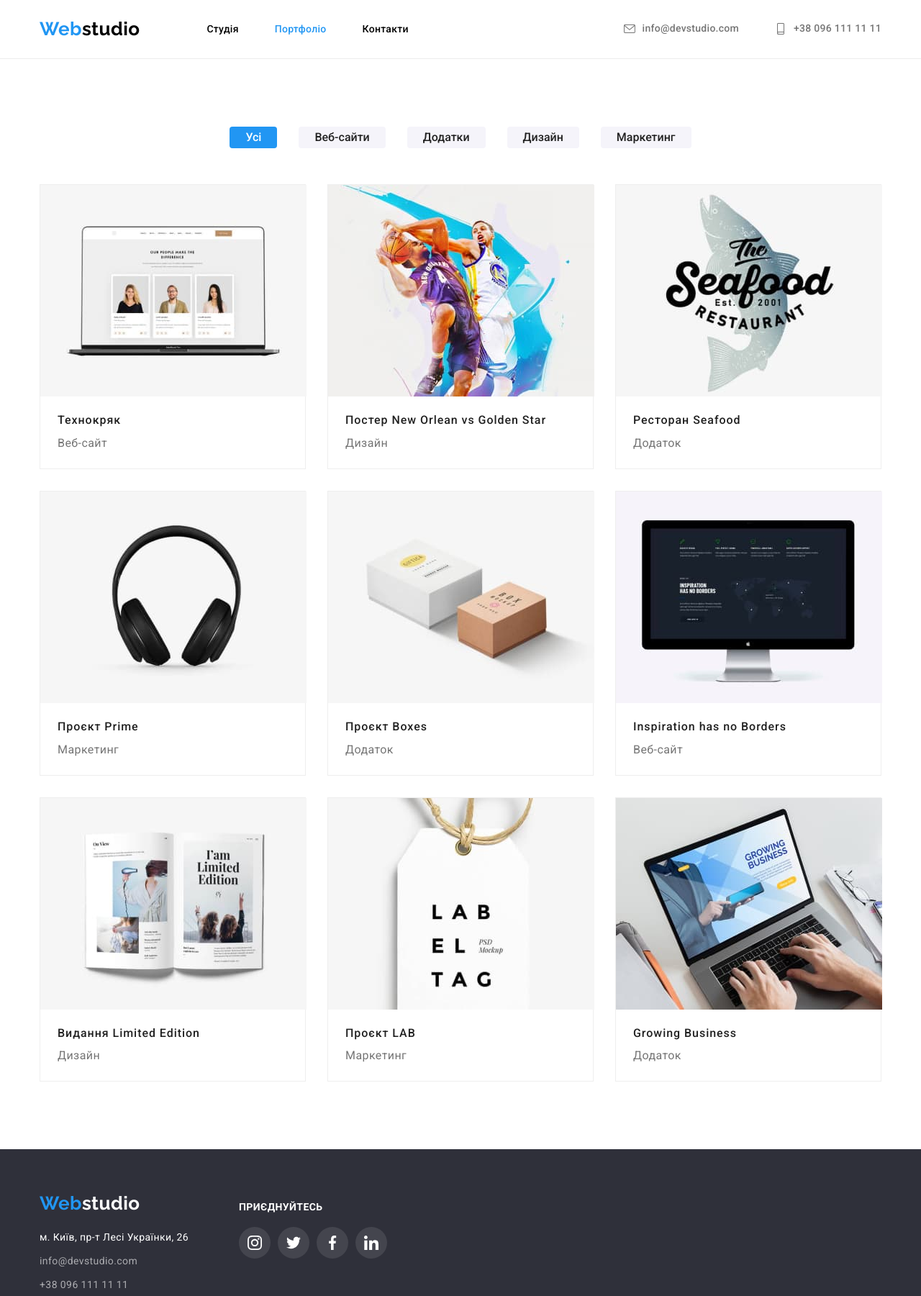
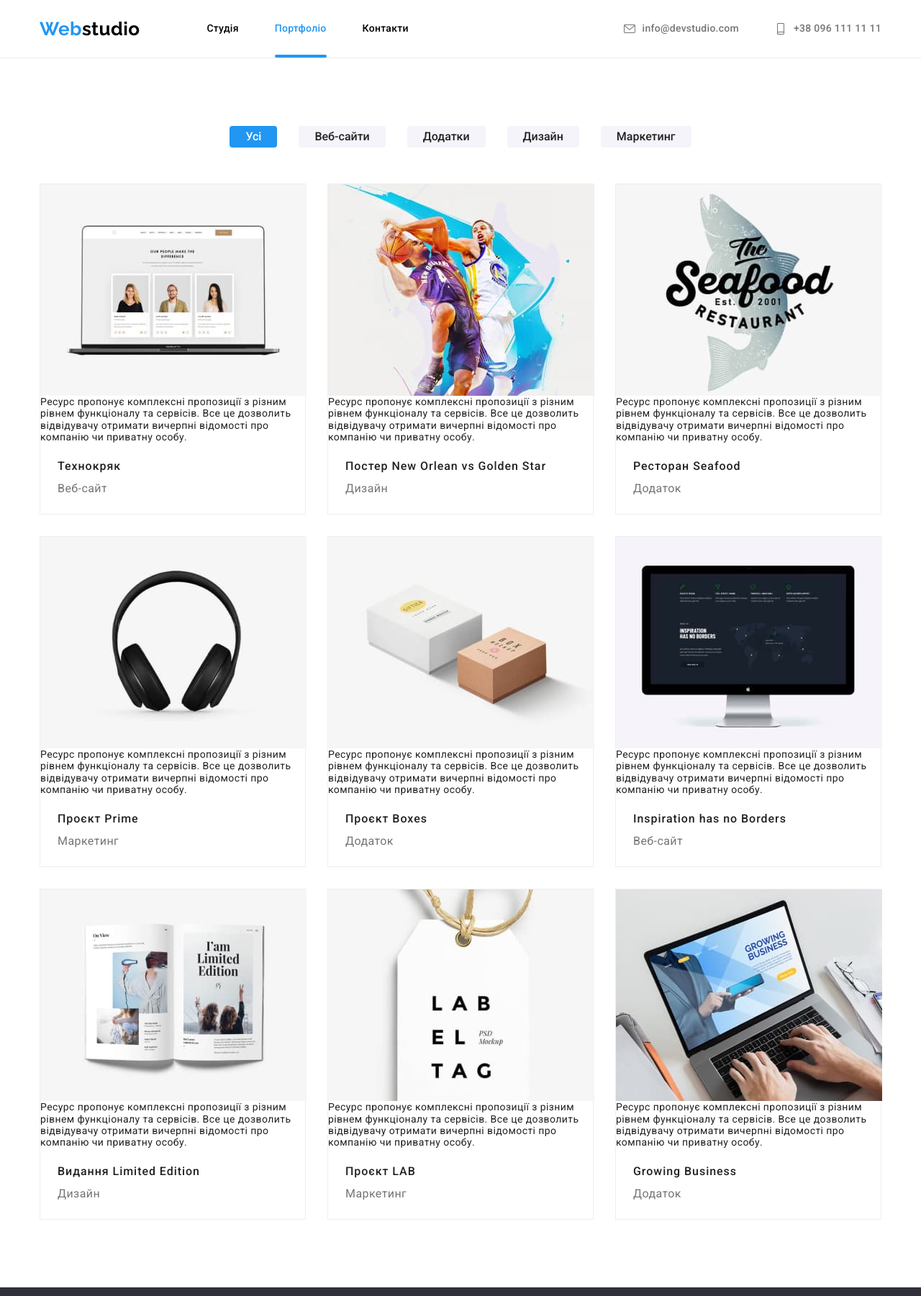
Before and after one commit to Darina505/project, a plain HTML site: page portfolio.html in a window 1280 px wide. Shown: the top 1801 px of the page at 72% size. Drawn offline with nearby package versions, Linux system fonts and the light colour scheme.

Commit message:
дз 5 перша частина

```diff
--- a/css/styles.css
+++ b/css/styles.css
@@ -78,10 +78,10 @@ ul {
 }
 /*site-nav*/
 .page-header nav {
-  margin: 32px 0px 32px 93px;
+  margin: 0px 0px 0px 93px;
 }
 .site-nav {
-  padding-left: 0px;
+  padding: 0px;
   display: flex;
   flex-direction: row;
 }
@@ -89,17 +89,32 @@ ul {
   margin-left: 50px;
 }
 .site-nav .link {
+  padding: 32px 0px 32px 0px;
+  display: flex;
   font-weight: 500;
   line-height: 1.14;
   letter-spacing: 0.02em;
   color: var(--black-color);
 }
 .site-nav .link.current {
+  position: relative;
   color: var(--accent-color);
+}
+.site-nav .link.current::after {
+  content: "";
+  position: absolute;
+  left: 0;
+  bottom: 0;
+  background: #2196f3;
+  border-radius: 2px;
+  display: block;
+  width: 100%;
+  height: 4px;
 }
 .site-nav .link:hover,
 .site-nav .link:focus {
   color: var(--accent-color);
+  transition-timing-function: cubic-bezier(0.4, 0, 0.2, 1);
 }
 /*site-auth*/
 .page-header address {
@@ -128,6 +143,7 @@ ul {
 .site-auth > li :hover,
 .site-auth > li :focus {
   color: var(--accent-color);
+  transition-timing-function: cubic-bezier(0.4, 0, 0.2, 1);
 }
 .site-auth .icon-envelope,
 .site-auth .icon-smartphone {
@@ -138,10 +154,12 @@ ul {
 }
 .link-mail .link:hover .icon-envelope {
   fill: var(—accent-color);
+  transition-timing-function: cubic-bezier(0.4, 0, 0.2, 1);
 }
 .site-auth li:hover .icon-envelope,
 .site-auth li:hover .icon-smartphone {
   fill: var(--accent-color);
+  transition-timing-function: cubic-bezier(0.4, 0, 0.2, 1);
 }
 /*HERO*/
 .hero {
@@ -195,6 +213,7 @@ ul {
 .hero > button:focus {
   background-color: var(--primary-white-color);
   color: var(--accent-color);
+  transition-timing-function: cubic-bezier(0.4, 0, 0.2, 1);
 }
 /*ADVANTAGE-SECTION*/
 .advantage-section {
@@ -261,6 +280,24 @@ ul {
 }
 .work-list li:not(:first-child) {
   margin-left: 30px;
+}
+.work-list .work-text {
+  position: absolute;
+  width: 100%;
+  left: 0;
+  bottom: 0;
+  display: flex;
+  margin: 0px;
+  padding: 27px 0px 27px 0px;
+  align-items: center;
+  justify-content: center;
+  background-color: rgba(47, 48, 58, 0.8);
+  font-weight: 700;
+  font-style: normal;
+  color: var(--primary-white-color);
+}
+.work-list .work-link {
+  position: relative;
 }
 
 /*team-section*/
@@ -339,21 +376,22 @@ ul {
 .icon-list li:hover .icon-facebook,
 .icon-list li:hover .icon-linkedin {
   fill: var(--primary-white-color);
+  transition-timing-function: cubic-bezier(0.4, 0, 0.2, 1);
 }
 .icon-list .icon-team:hover {
   background-color: var(--accent-color);
+  transition-timing-function: cubic-bezier(0.4, 0, 0.2, 1);
 }
 .icon-list .icon-team:not(:first-child) {
   margin-left: 10px;
 }
-.icon-list .social-link{
+.icon-list .social-link {
   display: flex;
   align-items: center;
   justify-content: center;
   height: 44px;
   width: 44px;
   border-radius: 50px;
-
 }
 /*clientage*/
 .clientage {
@@ -392,6 +430,7 @@ ul {
 .clientage-list .group:hover {
   fill: var(--accent-color);
   border-color: var(--accent-color);
+  transition-timing-function: cubic-bezier(0.4, 0, 0.2, 1);
 }
 /*FOOTER*/
 .footer {
@@ -424,6 +463,7 @@ ul {
 .site-auth-footer > li:hover a,
 .site-auth-footer > li:focus a {
   color: var(--accent-color);
+  transition-timing-function: cubic-bezier(0.4, 0, 0.2, 1);
 }
 .site-auth-footer li:not(:first-child) {
   margin-top: 9px;
@@ -466,6 +506,7 @@ ul {
 }
 .social-list .icon-social:hover {
   background-color: var(--accent-color);
+  transition-timing-function: cubic-bezier(0.4, 0, 0.2, 1);
 }
 .social-list .icon-instagram,
 .social-list .icon-twitter,
@@ -473,7 +514,7 @@ ul {
 .social-list .icon-linkedin {
   fill: var(--primary-white-color);
 }
-.social-list .social-link{
+.social-list .social-link {
   display: flex;
   width: 44px;
   height: 44px;
@@ -525,6 +566,7 @@ ul {
 .button-nav > li :focus {
   color: var(--primary-white-color);
   background-color: var(--accent-color);
+  transition-timing-function: cubic-bezier(0.4, 0, 0.2, 1);
 }
 .project-section .project-list {
   display: flex;
--- a/portfolio.html
+++ b/portfolio.html
@@ -27,7 +27,7 @@
           <ul class="site-nav list">
             <li><a class="link" href="./index.html">Студія</a></li>
             <li>
-              <a class="link portfolio" href="./portfolio.html">Портфоліо</a>
+              <a class="link current" href="./portfolio.html">Портфоліо</a>
             </li>
             <li><a class="link" href="#">Контакти</a></li>
           </ul>
@@ -74,6 +74,11 @@
                   width="370px"
                   alt="Технокряк"
                 />
+                <p>
+                  Ресурс пропонує комплексні пропозиції з різним рівнем
+                  функціоналу та сервісів. Все це дозволить відвідувачу отримати
+                  вичерпні відомості про компанію чи приватну особу.
+                </p>
                 <h2 class="title">Технокряк</h2>
                 <p class="text">Веб-сайт</p>
               </div>
@@ -86,6 +91,11 @@
                   width="370px"
                   alt="Постер"
                 />
+                <p>
+                  Ресурс пропонує комплексні пропозиції з різним рівнем
+                  функціоналу та сервісів. Все це дозволить відвідувачу отримати
+                  вичерпні відомості про компанію чи приватну особу.
+                </p>
                 <h2 class="title">Постер New Orlean vs Golden Star</h2>
                 <p class="text">Дизайн</p>
               </div>
@@ -98,6 +108,11 @@
                   width="370px"
                   alt="Ресторан"
                 />
+                <p>
+                  Ресурс пропонує комплексні пропозиції з різним рівнем
+                  функціоналу та сервісів. Все це дозволить відвідувачу отримати
+                  вичерпні відомості про компанію чи приватну особу.
+                </p>
                 <h2 class="title">Ресторан Seafood</h2>
                 <p class="text">Додаток</p>
               </div>
@@ -110,6 +125,11 @@
                   width="370px"
                   alt="Проєкт"
                 />
+                <p>
+                  Ресурс пропонує комплексні пропозиції з різним рівнем
+                  функціоналу та сервісів. Все це дозволить відвідувачу отримати
+                  вичерпні відомості про компанію чи приватну особу.
+                </p>
                 <h2 class="title">Проєкт Prime</h2>
                 <p class="text">Маркетинг</p>
               </div>
@@ -122,6 +142,11 @@
                   width="370px"
                   alt="Проєкт"
                 />
+                <p>
+                  Ресурс пропонує комплексні пропозиції з різним рівнем
+                  функціоналу та сервісів. Все це дозволить відвідувачу отримати
+                  вичерпні відомості про компанію чи приватну особу.
+                </p>
                 <h2 class="title">Проєкт Boxes</h2>
                 <p class="text">Додаток</p>
               </div>
@@ -135,6 +160,11 @@
                   width="370px"
                   alt="Веб-сайт"
                 />
+                <p>
+                  Ресурс пропонує комплексні пропозиції з різним рівнем
+                  функціоналу та сервісів. Все це дозволить відвідувачу отримати
+                  вичерпні відомості про компанію чи приватну особу.
+                </p>
                 <h2 class="title">Inspiration has no Borders</h2>
                 <p class="text">Веб-сайт</p>
               </div>
@@ -147,6 +177,11 @@
                   width="370px"
                   alt="Газета"
                 />
+                <p>
+                  Ресурс пропонує комплексні пропозиції з різним рівнем
+                  функціоналу та сервісів. Все це дозволить відвідувачу отримати
+                  вичерпні відомості про компанію чи приватну особу.
+                </p>
                 <h2 class="title">Видання Limited Edition</h2>
                 <p class="text">Дизайн</p>
               </div>
@@ -159,6 +194,11 @@
                   width="370px"
                   alt="Проєкт"
                 />
+                <p>
+                  Ресурс пропонує комплексні пропозиції з різним рівнем
+                  функціоналу та сервісів. Все це дозволить відвідувачу отримати
+                  вичерпні відомості про компанію чи приватну особу.
+                </p>
                 <h2 class="title">Проєкт LAB</h2>
                 <p class="text">Маркетинг</p>
               </div>
@@ -171,6 +211,11 @@
                   width="370px"
                   alt="Додаток"
                 />
+                <p>
+                  Ресурс пропонує комплексні пропозиції з різним рівнем
+                  функціоналу та сервісів. Все це дозволить відвідувачу отримати
+                  вичерпні відомості про компанію чи приватну особу.
+                </p>
                 <h2 class="title">Growing Business</h2>
                 <p class="text">Додаток</p>
               </div>
```
Also changed, not shown: index.html (+6 -3 lines), images/index/time.png (added), images/index/warning.png (added).
